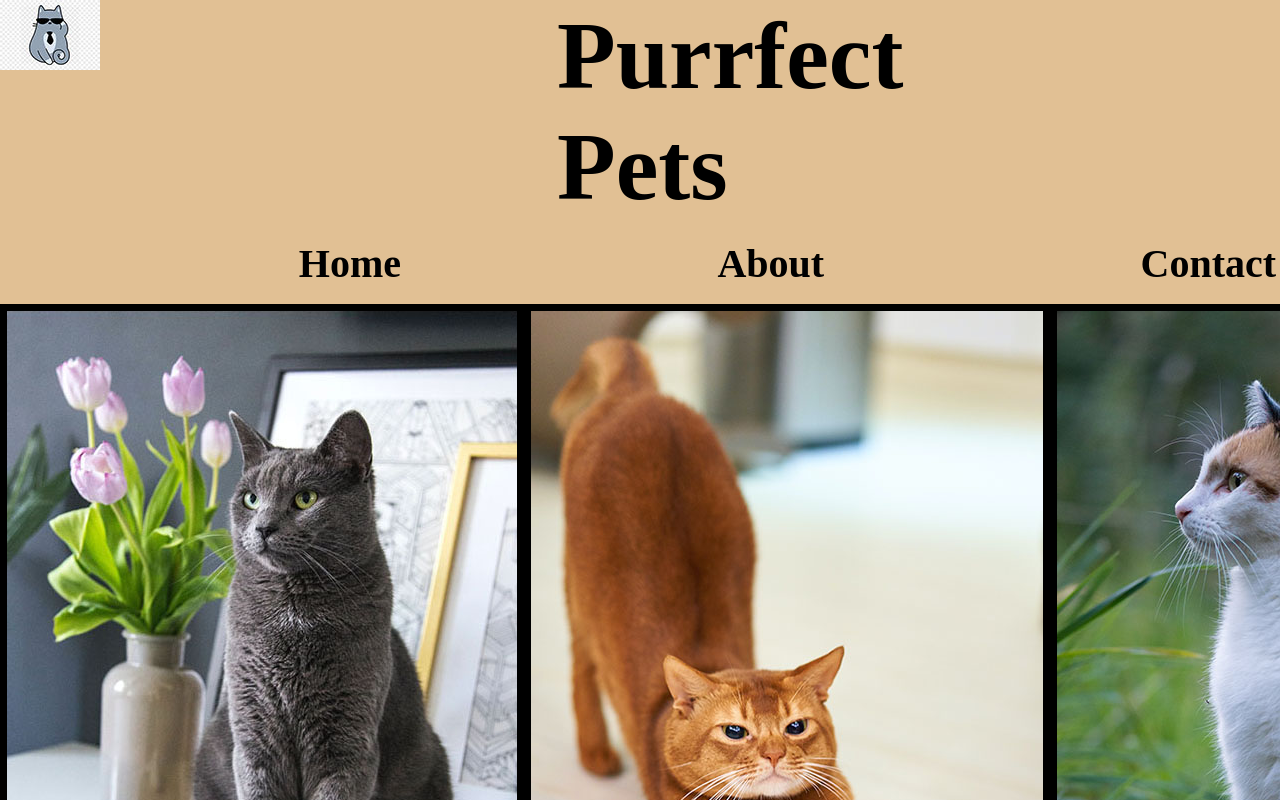
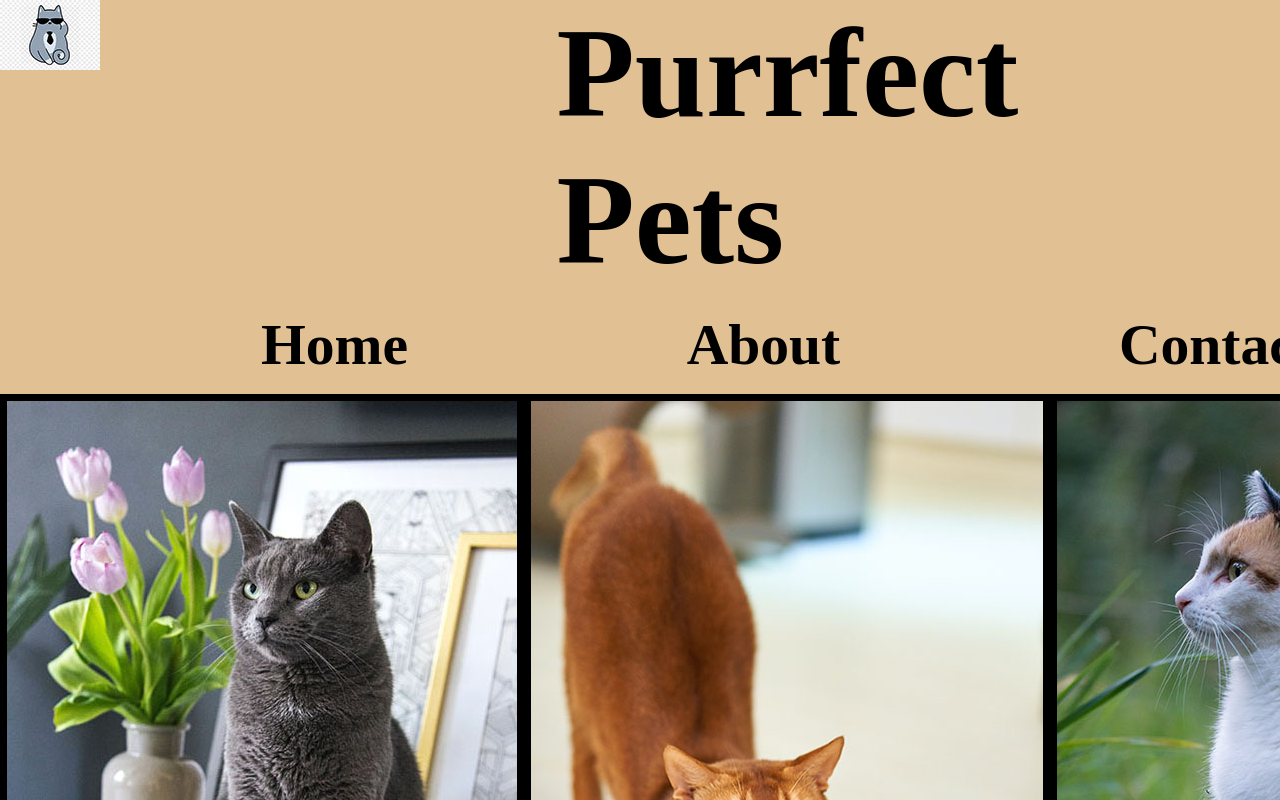
Before and after one commit to stacey77nash/23FA-ITSE2302, a plain HTML site: page index.html in a window 1280 px wide. Shown: the top 800 px of the page. Drawn offline with Linux system fonts and the light colour scheme.

Commit message:
Add files via upload

```diff
--- a/_css/style.css
+++ b/_css/style.css
@@ -23,7 +23,7 @@ title {
 
 .banner {
     display: grid;
-    font-size: 3rem;
+    font-size:4em;
     grid-template-columns: repeat(3, 1fr);
     grid-template-rows: 0.5fr;
     gap: 2em;
@@ -34,13 +34,13 @@ title {
 .navbar {
    display: flex;
    justify-content: space-evenly;
-    font-size: 4rem;
+    font-size: 3em;
     min-width: fit-content;
 
 }
 /* color links to match text */
 .navbar a {
-    font-size: 2.5rem;
+    font-size: 1.2em;
     color: black;
     font-weight: 700;
     padding: 1.1rem;
@@ -125,6 +125,7 @@ title {
 .icons {
     display: flex;
     justify-content: space-evenly;
+    border: white 5px solid;
 }
 /* footer section */
 footer {
```
